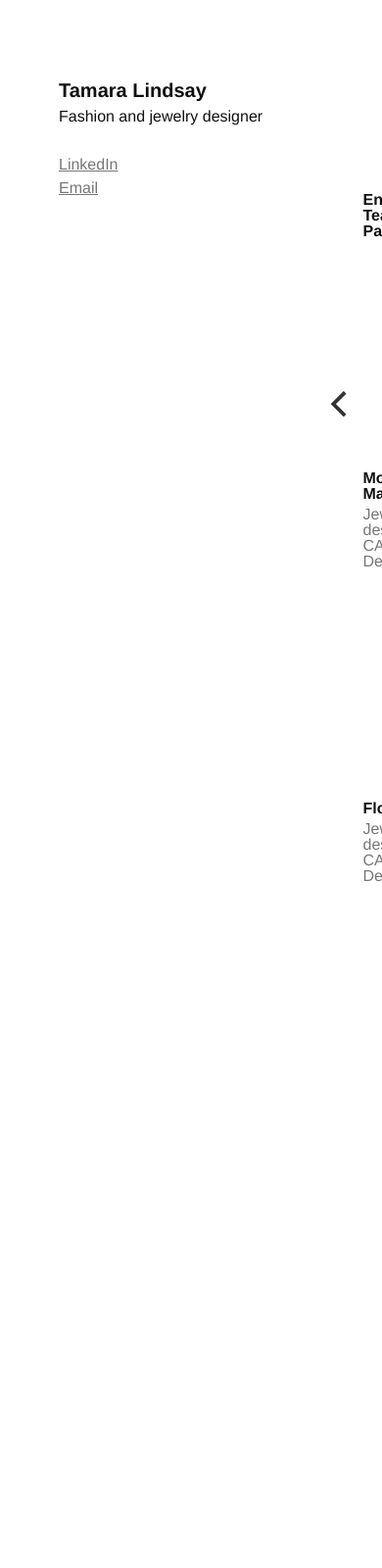
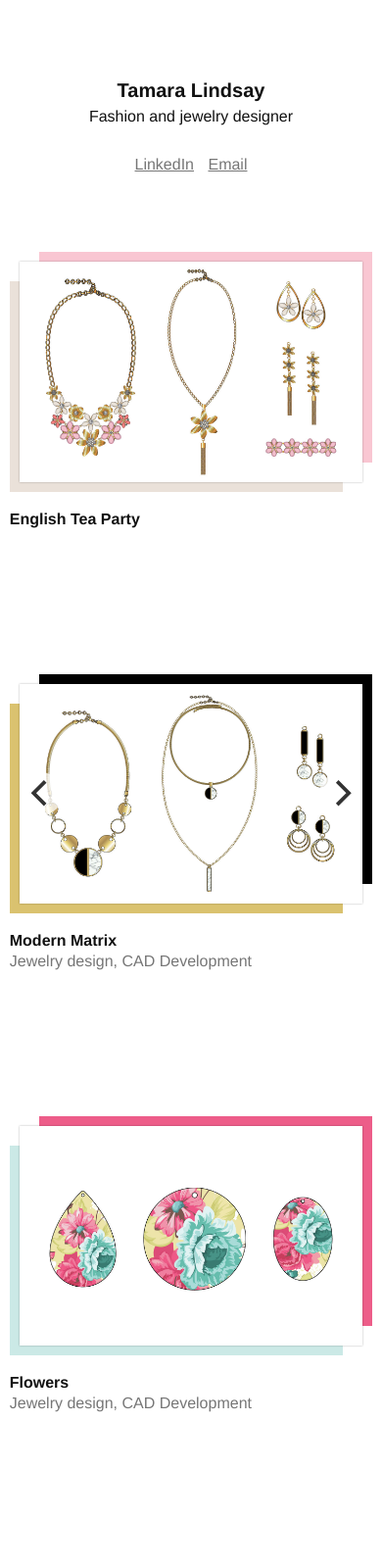
Before and after one commit to sskylar/tamara, a Jekyll site: the page built from index.markdown, in a window 390 px wide. Shown: the whole page at 98% size. Built offline with Jekyll 4.4.1, drawn with Linux system fonts in a browser that asks for light colours; before the commit the page ends 1062 px from its top, so only the background shows below that.

Commit message:
Responsiveness

```diff
--- a/_layouts/default.html
+++ b/_layouts/default.html
@@ -4,7 +4,9 @@
     <meta charset="utf-8" />
     <meta http-equiv="X-UA-Compatible" content="IE=edge" />
     <meta name="viewport" content="width=device-width, initial-scale=1" />
-    {% seo %}
+
+    <title>{{ site.title }}</title>
+    {% seo title=false %}
 
     <link rel="stylesheet" href="/assets/styles/app.css" />
     <link rel="stylesheet" href="/assets/styles/layouts/{{ page.layout }}.css" />
--- a/assets/scripts/src/gallery.js
+++ b/assets/scripts/src/gallery.js
@@ -2,8 +2,9 @@ import imagesLoaded from 'imagesLoaded';
 import Flickity from 'flickity';
 import baguetteBox from 'baguetteBox.js';
 
+let isMobileStyling = (window.innerWidth <= 600); // this should stay in sync with the CSS variable
+let sliders = document.querySelectorAll('.slider__items.has-flickity');
 
-let sliders = document.querySelectorAll('.slider__items.has-flickity');
 baguetteBox.run('.slider__items');
 
 if (sliders.length) {
@@ -15,7 +16,7 @@ if (sliders.length) {
       new Flickity(slider, {
         adaptiveHeight: true,
         cellAlign: 'left',
-        draggable: false, // otherwise the lightbox interferes
+        draggable: isMobileStyling, // otherwise the lightbox interferes
         pageDots: false,
         wrapAround: true
       });
--- a/assets/styles/_main.scss
+++ b/assets/styles/_main.scss
@@ -16,7 +16,11 @@ body {
   font-size: $font-size--body;
   line-height: 1;
   margin: 0;
-  padding: $gutter--large 0 0 $width--sidebar;
+  padding: $gutter--large 0 0 0;
+
+  @include min-width($bp_stacked_header) {
+    padding-left: $width--sidebar;
+  }
 }
 
 img {
@@ -46,13 +50,20 @@ h1, h2, h3, h4, strong {
 // Site info and navigation
 // =======================================
 .site__header {
-  position: fixed;
-  padding: $gutter--large $gutter--medium;
-  width: $width--sidebar;
-  left: 0;
-  top: 0;
   line-height: 1.2;
+  width: 90%;
+  margin: auto;
+  text-align: center;
+  padding-bottom: $gutter--large;
 
+  @include min-width($bp_stacked_header) {
+    position: fixed;
+    padding: $gutter--large $gutter--medium;
+    width: $width--sidebar;
+    left: 0;
+    top: 0;
+    text-align: left;
+  }
 }
 
 .site__title {
@@ -74,11 +85,16 @@ h1, h2, h3, h4, strong {
 
 .site__nav__link {
   color: $color--light-gray;
-  display: block;
-  margin-bottom: 5px;
+  display: inline-block;
+  margin: 0 5px;
 
   &:hover {
     color: $color--black;
+  }
+
+  @include min-width($bp_stacked_header) {
+    display: block;
+    margin: 0 0 5px;
   }
 }
 
--- a/assets/styles/components/_slider.scss
+++ b/assets/styles/components/_slider.scss
@@ -1,8 +1,18 @@
+@import 'utils/variables';
+@import 'utils/functions';
+@import 'utils/mixins';
+
+$bp_overlaying_arrows: 1200px;
 $gutter--color: 40px;
+$gutter--color-downsized: 10px;
 
 .slider {
   margin: $gutter--color;
   position: relative;
+
+  @include max-width($bp_mobile_slider) {
+    margin: $gutter--color-downsized;
+  }
 }
 
 .slider__color {
@@ -14,6 +24,13 @@ $gutter--color: 40px;
     right: $gutter--color * -1;
     bottom: $gutter--color * 2;
     left: $gutter--color * 2;
+
+    @include max-width($bp_mobile_slider) {
+      top: $gutter--color-downsized * -1;
+      right: $gutter--color-downsized * -1;
+      bottom: $gutter--color-downsized * 2;
+      left: $gutter--color-downsized * 2;
+    }
   }
 
   &:nth-of-type(2) {
@@ -21,6 +38,13 @@ $gutter--color: 40px;
     right: $gutter--color * 2;
     bottom: $gutter--color * -1;
     left: $gutter--color * -1;
+
+    @include max-width($bp_mobile_slider) {
+      top: $gutter--color-downsized * 2;
+      right: $gutter--color-downsized * 2;
+      bottom: $gutter--color-downsized * -1;
+      left: $gutter--color-downsized * -1;
+    }
   }
 }
 
@@ -40,8 +64,20 @@ $gutter--color: 40px;
 
 .flickity-prev-next-button.next {
   right: ($gutter--color * -1) - 44px;
+
+  @include max-width($bp_overlaying_arrows) {
+    right: 0;
+  }
 }
 
 .flickity-prev-next-button.previous {
   left: ($gutter--color * -1) - 44px;
+
+  @include max-width($bp_overlaying_arrows) {
+    left: 0;
+  }
 }
+
+#close-button g {
+  stroke: #fff;
+}
--- a/assets/styles/layouts/gallery.scss
+++ b/assets/styles/layouts/gallery.scss
@@ -14,6 +14,10 @@
 .item__title {
   font-size: em($font-size--body);
   margin: ($gutter--small * 2) 0 5px;
+
+  @include max-width($bp_mobile_slider) {
+    margin-top: $gutter--small;
+  }
 }
 
 .item__tags {
--- a/assets/styles/utils/_variables.scss
+++ b/assets/styles/utils/_variables.scss
@@ -1,3 +1,6 @@
+$bp_mobile_slider: 600px; // this should stay in sync with the Flickity.draggable condition
+$bp_stacked_header: 1020px;
+
 $color--black: #111;
 $color--light-gray: #767676;
 
```
Also changed, not shown: assets/scripts/dist/gallery.js.
